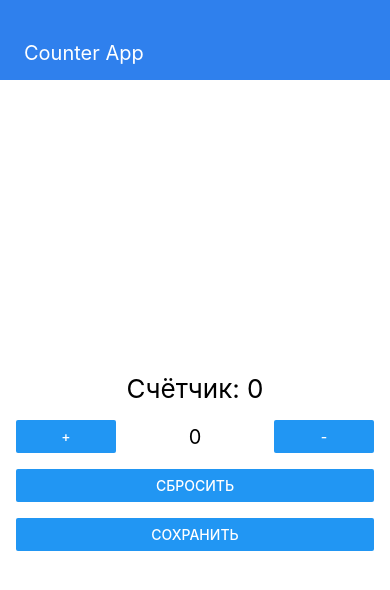
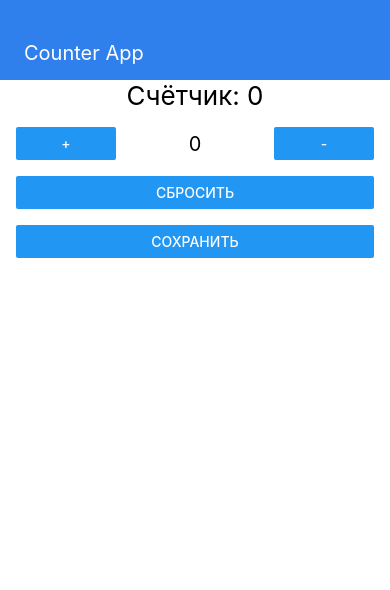
Before and after one commit to xkelxmc/react-native-app, a React Native app: screen / in a window 390 px wide. Shown: the top 590 px of the page. Built offline with nearby package versions, Linux system fonts and the light colour scheme.

Commit message:
Add template, add pageCounter

```diff
--- a/App.js
+++ b/App.js
@@ -1,36 +1,8 @@
-import React, {useState} from 'react';
-import { StyleSheet, Text, View } from 'react-native';
-import Navbar from "./src/components/Navbar";
-import Counter from "./src/components/Counter";
+import React from 'react';
+import PageCounter from "./src/pages/PageCounter";
 
 export default function App() {
-  const [countValue, setCountValue] = useState(0);
-  const handleSave = (value) => {
-      setCountValue(value);
-  }
   return (
-    <View style={styles.wrapper}>
-      <Navbar title={'Counter App'} />
-      <View style={styles.container}>
-        <Text style={styles.text}>Счётчик: {countValue}</Text>
-        <Counter initialState={0} counterIter={10} minValue={0} maxValue={50} handleSave={handleSave}/>
-      </View>
-    </View>
+      <PageCounter/>
   );
 }
-
-const styles = StyleSheet.create({
-  wrapper: {
-    flex: 1,
-  },
-  container: {
-    flex: 1,
-    justifyContent: 'center',
-    alignItems: 'center',
-    backgroundColor: '#ffffff',
-  },
-  text: {
-    color: '#000',
-    fontSize: 26,
-  }
-});
--- /dev/null
+++ b/src/pages/PageCounter.js
@@ -0,0 +1,34 @@
+import React, {useState} from 'react';
+import {View, Text, StyleSheet} from 'react-native';
+import TemplateDefault from "../template/TemplateDefault";
+import Counter from "../components/Counter";
+
+export const PageCounter = (props) => {
+    const [countValue, setCountValue] = useState(0);
+    const handleSave = (value) => {
+        setCountValue(value);
+    }
+    return (
+        <TemplateDefault title={'Counter App'}>
+            <View style={styles.container}>
+                <Text style={styles.text}>Счётчик: {countValue}</Text>
+                <Counter initialState={0} counterIter={10} minValue={0} maxValue={50} handleSave={handleSave}/>
+            </View>
+        </TemplateDefault>
+    );
+}
+
+const styles = StyleSheet.create({
+    text: {
+        color: '#000',
+        fontSize: 26,
+    },
+    container: {
+        flex: 1,
+        width: '100%',
+        justifyContent: 'flex-start',
+        alignItems: 'center',
+    }
+});
+
+export default PageCounter;
--- /dev/null
+++ b/src/template/TemplateDefault.js
@@ -0,0 +1,27 @@
+import React from 'react';
+import {View, StyleSheet} from 'react-native';
+import Navbar from "../components/Navbar";
+
+export const TemplateDefault = (props) => {
+    const {title, children} = props;
+    return (
+        <View style={styles.wrapper}>
+            <Navbar title={title} />
+            <View style={styles.container}>
+                {children}
+            </View>
+        </View>
+    );
+}
+
+const styles = StyleSheet.create({
+    wrapper: {
+        flex: 1,
+    },
+    container: {
+        flex: 1,
+        backgroundColor: '#ffffff',
+    },
+});
+
+export default TemplateDefault;
```
